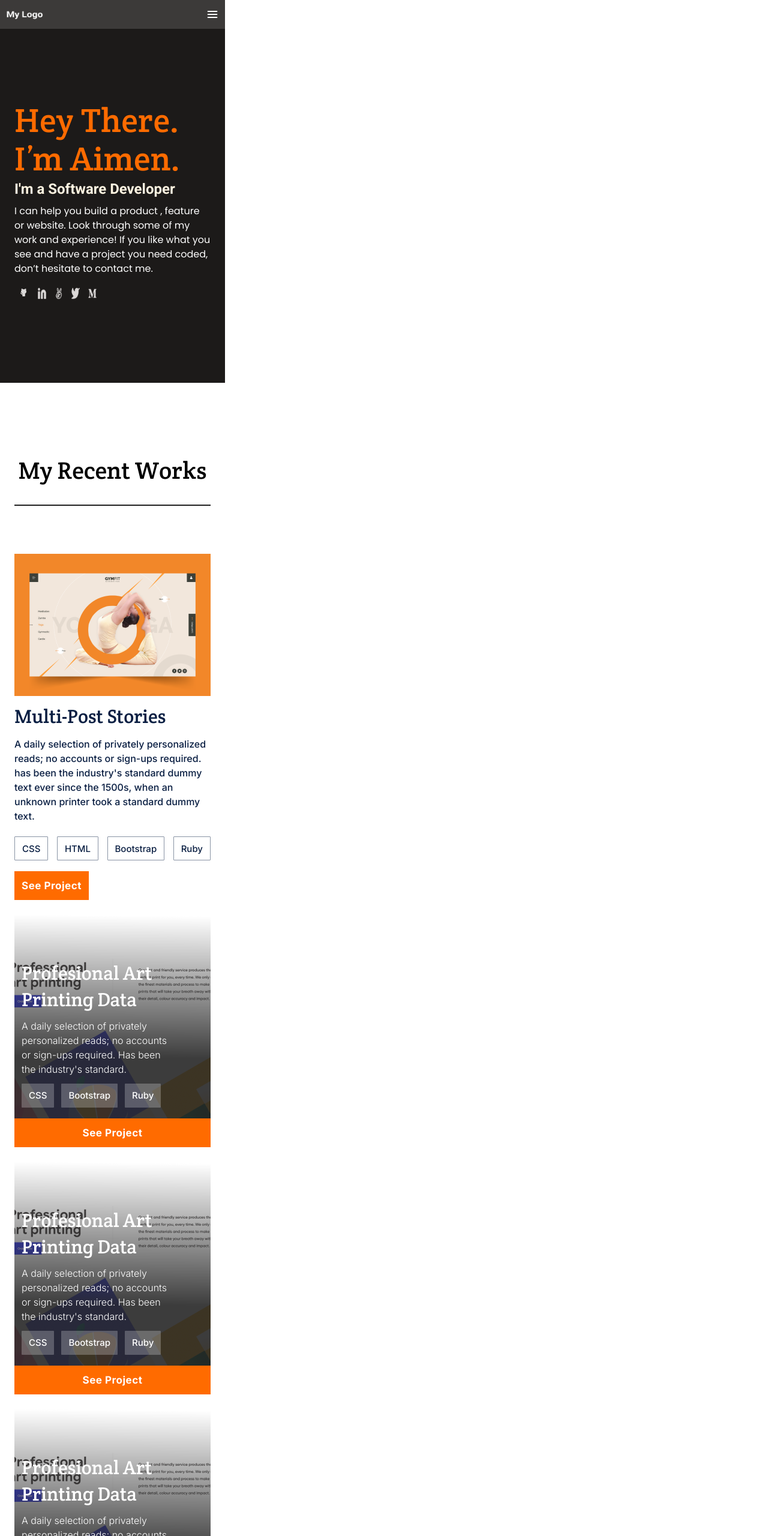
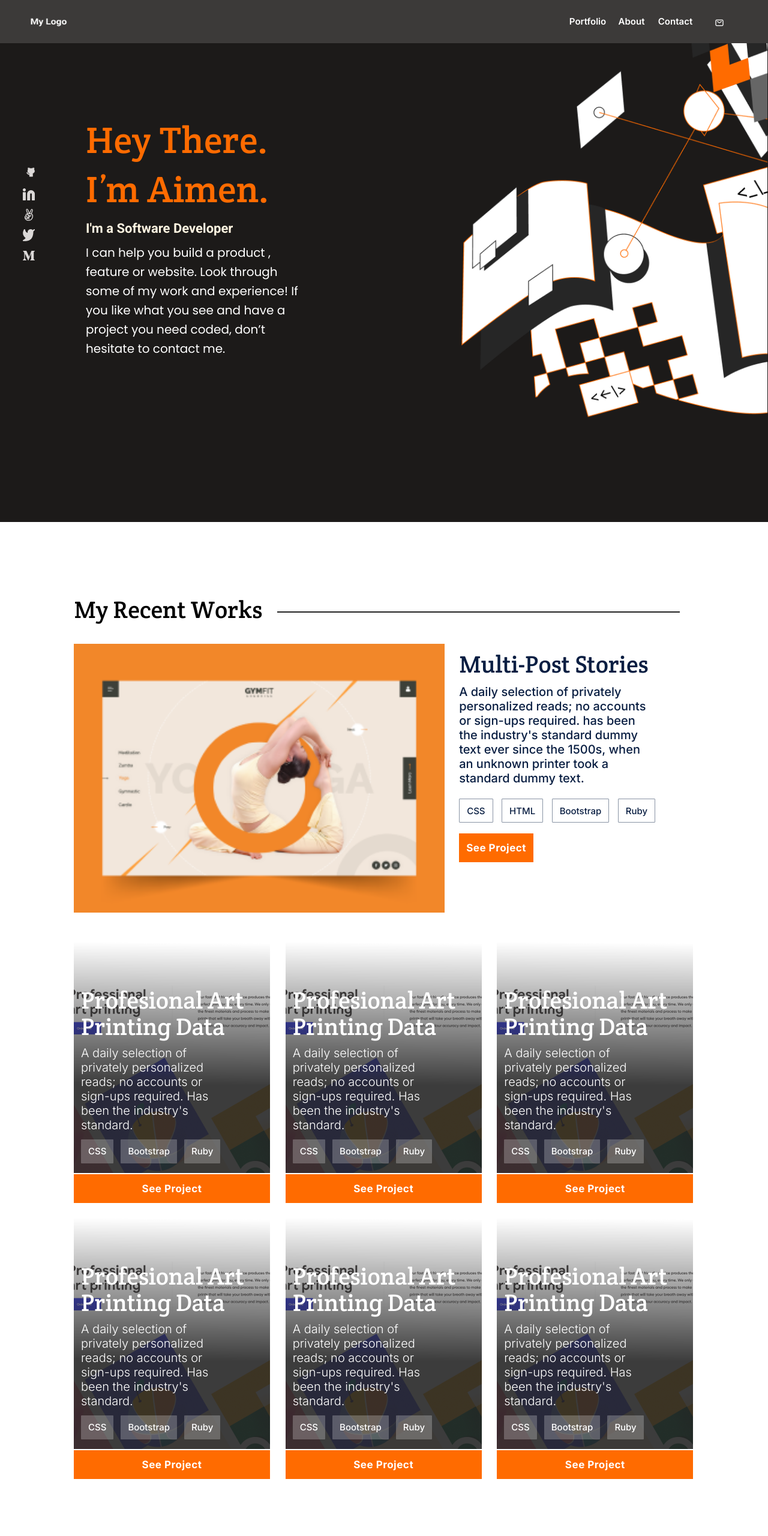
Before and after one commit to ainyaimen/Portfolio, a website: page index.html in a window 1280 px wide. Shown: the top 2560 px of the page at 60% size. Drawn offline with Linux system fonts and the light colour scheme.

Commit message:
desktop version completed

```diff
--- a/index.html
+++ b/index.html
@@ -39,18 +39,25 @@
         <img class="logo" src="images/Logo Placeholder.png" alt="my logo">
         <img class="menu" src="images/Icon - Menu.png" alt="Menu">
 
+        <nav class="desktop-nav">
+            <a href="index.html">Portfolio</a>
+            <a href="">About</a>
+            <a href="">Contact</a>
+            <a href=""><img src="images/mail.png" alt="Email"></a>
+        </nav>
+
     </header>
 
     <main class="main-section">
 
-
+    <section class="introduction">
         <h1 class="primary-text">Hey There. I’m Aimen.</h1>
         <h2 class="supporting-text">I'm a Software Developer</h2>
         <p class="description">I can help you build a product , feature or website. Look through some of my work and
             experience! If you like what you see and have a project you need coded,
             don’t hesitate to contact me.</p>
 
-
+        </section>
 
         <nav class="icons">
             <img class="github" src="images/Icon - Github.png" alt="GitHub">
@@ -61,17 +68,21 @@
 
         </nav>
 
+        <img class= "illustration" src="images/Illustration-header.png" alt="an illustration">
     </main>
 
     <section class="works-section">
 
+        <section class="works-heading">
         <h2>My Recent Works</h2>
         <hr>
+    </section>
         <section class="cards">
 
             <article class=" card1">
                 <img src="images/Card1.png" alt="first card image">
 
+                <section class="work-detail">
                 <h3 class="work-title">Multi-Post Stories</h3>
                 <p class="work-description">A daily selection of privately personalized reads; no accounts or sign-ups
                     required.
@@ -86,6 +97,8 @@
                 </ul>
 
                 <button class="button">See Project</button>
+
+            </section>
             </article>
 
             <article id="card2" class="card2-onward">
@@ -189,13 +202,17 @@
 
 
     <section class="about-section">
+
+        <section class="about-details">
         <h2 class="about-text">About me</h2>
         <p class="description">Hello I’m a software developer! I can help you build a product ,
             feature or website Look through some of my work and experience! If you like what you see
             and have a project you need coded, don’t hesitate to contact me.</p>
 
         <button class="button">Get my resume</button>
+    </section>
 
+    <img class= "illustration2" src="images/Frame.png" alt="an illustration">
         <hr>
 
         <section class="skills-section">
@@ -237,12 +254,13 @@
     <section class="contact-form">
         <p class="contact-form-text">I'm always interested in hearing about new projects,
             so if you'd like to chat please get in touch.</p>
-        <form action="" method="get">
+        <form class= "form-entry" action="" method="get">
             <input type="text" required name="full_name" id="full_name" maxlength="30" placeholder="Full name">
             <input type="text" required name="email" id="email" placeholder="Email address">
             <textarea name="message" id="message" maxlength="500"> write me something...</textarea>
-        </form>
+
         <button class="button">Get in touch</button>
+    </form>
     </section>
 
     <footer class="footer">
--- a/style.css
+++ b/style.css
@@ -18,6 +18,10 @@
   padding-top: 5px;
   padding-bottom: 5px;
   padding-right: 12px;
+}
+
+.desktop-nav {
+  display: none;
 }
 
 .menu {
@@ -76,10 +80,7 @@
 }
 
 .illustration {
-  width: 406.36px;
-  height: 311.71px;
-  left: 392.1px;
-  rotate: -164.51 deg;
+  display: none;
 }
 
 .icons {
@@ -103,7 +104,7 @@
 
 .linkedin {
   width: 24px;
-  height: 24px;
+  height: 24pdx;
   padding: 2px 4px 0;
 }
 
@@ -288,6 +289,7 @@
   padding-bottom: 20px;
 }
 
+
 .skill-list li {
   padding: 12px 0;
   font-size: 22px;
@@ -310,6 +312,10 @@
   padding: 120px 24px;
   height: 1907px;
   padding-bottom: 0;
+}
+
+.illustration2 {
+display: none;
 }
 
 .about-text {
@@ -350,7 +356,7 @@
   font-weight: 500;
   line-height: 44px;
   width: 100%;
-  margin: 0 auto;
+  margin: 0 ;
 }
 
 .skills-section > ul {
@@ -415,13 +421,7 @@
   padding-bottom: 60px;
 }
 
-.form-entry {
-  font-family: 'Inter', serif;
-  font-size: 15px;
-  font-weight: 400;
-  line-height: 24px;
-  text-align: left;
-}
+
 
 input[type="text"],
 input[type="email"] {
@@ -440,7 +440,7 @@ textarea {
   font-size: 16px;
 }
 
-textarea {
+.contact-form textarea {
   width: 327px;
   height: 114px;
   font-style: italic;
@@ -480,3 +480,348 @@ textarea:focus {
   margin-bottom: 34px;
   gap: 16px;
 }
+
+@media only screen and (min-width: 768px) {
+
+  .header {
+    width: 100%;
+    height: 72px;
+  }
+
+  .menu {
+    display: none;
+  }
+
+  .logo {
+    margin-left: 40px;
+  }
+  .desktop-nav {
+    height: 40px;
+    padding: 10px 12px 10px 12px;
+    gap: 10px;
+    display: flex;
+    flex-direction: row;
+    padding-right: 50px;
+  }
+
+  .desktop-nav a {
+    font-family: Inter, sans-serif;
+    color: #fff;
+    font-size: 15px;
+    font-weight: 600;
+    line-height: 20px;
+    text-align: center;
+    text-decoration: none;
+    width: 63px;
+  }
+
+  .desktop-nav a img {
+    width: 24px;
+    height: 24px;
+  }
+
+  .main-section {
+    width: 100%;
+    height: 798px;
+    display: grid;
+    grid-template-columns: 143px 1fr 2fr;
+    padding: 0;
+    overflow: hidden;
+  }
+
+  .introduction {
+    padding-top: 120px;
+    grid-column: 2;
+    text-align: left;
+    order: 1;
+  }
+
+  .primary-text {
+    font-size: 62px;
+    line-height: 81.5px;
+  }
+
+  .supporting-text {
+    font-size: 22px;
+    line-height: 44px;
+    padding-top: 34px;
+  }
+
+  .description {
+    font-size: 20px;
+    line-height: 32px;
+    padding-top: 34px;
+  }
+
+  .icons {
+    padding-top: 200px;
+    padding-left: 36px;
+    grid-column: 1;
+    justify-self: start;
+    display: flex;
+    flex-direction: column;
+    order: 0;
+  }
+
+  .github {
+    padding: 0;
+    margin-bottom: 10px;
+  }
+
+  .angelist {
+    padding: 0;
+    margin-bottom: 10px;
+  }
+
+  .linkedin {
+    padding:0;
+    margin-bottom: 10px;
+  }
+
+  .twitter {
+    padding: 0;
+    margin-bottom: 10px;
+  }
+
+  .medium {
+    padding: 0;
+    margin-bottom: 10px;
+  }
+
+  .illustration {
+    display: block;
+    grid-column: 3;
+    order: 2;
+    width: 645.51px;
+    height: 633.32px;
+    padding: 0px 1.32px 0.79px 0px;
+    justify-self: right;
+    object-fit: cover;
+  }
+
+  .works-section {
+    width: 100%;
+    height: auto;
+    padding-left: 123px;
+    padding-right: 123px;
+  }
+
+  .works-heading {
+    display: grid;
+    grid-template-columns: 315px 1fr;
+    align-items: center;
+  }
+
+  .works-heading h2 {
+    order: 0;
+  }
+
+  .works-heading hr {
+    grid-column: 2;
+    width: auto;
+    margin: 0;
+    margin-bottom: 24px;
+    margin-left: 24px;
+    margin-right: 24px;
+  }
+
+  .cards {
+    display: grid;
+    grid-template-columns: repeat(3, 1fr);
+    grid-template-rows: auto;
+    gap: 24px;
+    width: 100%;
+  }
+
+  .card1 {
+    grid-row: 1;
+    grid-column: span 3;
+    display: flex;
+    flex-direction: row;
+    margin-bottom: 24px;
+  }
+
+  .card1 img {
+    width: 684px;
+    height: 448px;
+  }
+
+  .card1 .button {
+    margin-right: 103px;
+  }
+
+  .work-detail {
+    width: 100%;
+    height: 448px;
+    display: flex;
+    flex-direction: column;
+    padding-left: 24px;
+    margin-right: 103px;
+  }
+
+  .work-title {
+    font-size: 40px;
+  }
+
+  .work-description {
+    font-size: 20px;
+  }
+
+  .card2-onward {
+    margin-left: 0;
+    margin-right: 0;
+    background-size: auto;
+
+  }
+
+  #card2 {
+    grid-row: 2;
+    grid-column: 1;
+  }
+
+  #card3 {
+    grid-row: 2;
+    grid-column: 2;
+  }
+
+  #card4 {
+    grid-row: 2;
+    grid-column: 3;
+  }
+
+  #card5 {
+    grid-row: 3;
+    grid-column: 1;
+  }
+
+  #card6 {
+    grid-row: 3;
+    grid-column: 2;
+  }
+
+  #card7 {
+    grid-row: 3;
+    grid-column: 3;
+  }
+
+  .about-section {
+    width: 100%;
+    height: auto;
+    display: grid;
+    grid-template-columns: 1fr 1fr;
+    grid-template-rows: 582px 17px 569px;
+    padding-left: 123px;
+    padding-right: 0;
+    overflow: hidden;
+  }
+
+  .about-details {
+    grid-column: 1;
+    height: 582px;
+  }
+
+  .about-section hr {
+    grid-column: span 2;
+    height: 0;
+    margin-right: 123px;
+    width: auto;
+  }
+
+  .illustration2 {
+  display: block;
+  grid-column: 2;
+  width: 673.27px;
+  height: 353.1px;
+  padding: 0.47px 0.47px 0.25px 0.4px;
+  object-fit: cover;
+  padding-left: 60px;
+  }
+
+  .skills-section {
+    width: 100%;
+    grid-column: span 2;
+    padding: 0;
+  }
+
+  .skills-section > ul {
+    display: grid;
+    grid-template-columns: 1fr 1fr 1fr;
+  }
+
+  .language {
+    grid-column: 1;
+  }
+
+  .language > ul {
+    display: flex;
+    flex-direction: column;
+    align-items: flex-start;
+  }
+
+  .frameworks {
+    grid-column: 2;
+  }
+
+  .frameworks > ul {
+    display: flex;
+    flex-direction: column;
+    align-items: flex-start;
+  }
+
+  .skills {
+    grid-column: 3;
+    padding-top: 50px;
+  }
+
+  .skills > ul {
+    display: flex;
+    flex-direction: column;
+    align-items: flex-start;
+  }
+
+  .contact-form {
+    width: 100%;
+    height: 590px;
+    display: grid;
+    grid-template-columns: 1fr 1fr;
+    padding-left: 103px;
+    padding-right: 103px;
+    column-gap: 24px;
+    align-items: start;
+    padding-top: 120px;
+  }
+
+  .contact-form-text {
+    grid-column: 1;
+    font-size: 40px;
+    line-height: 52px;
+    text-align: left;
+    padding-right: 50px;
+
+  }
+
+  .form-entry {
+    grid-column: 2;
+  }
+
+  input[type="text"],
+  input[type="email"] {
+  height: 48px;
+  }
+
+  .contact-form textarea {
+  width: 100%;
+  height: 114px;
+  }
+
+ .footer hr {
+  width: 100%;
+ }
+
+ .footer .icons {
+  width: 100%;
+  flex-direction: row;
+  margin-top: 20px;
+ }
+
+}
```
Also changed, not shown: images/Frame.png (added), images/Illustration-header.png (added), images/mail.png (added).
